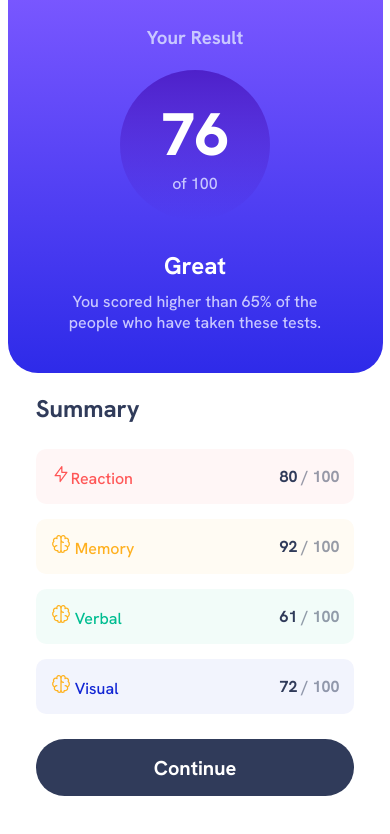
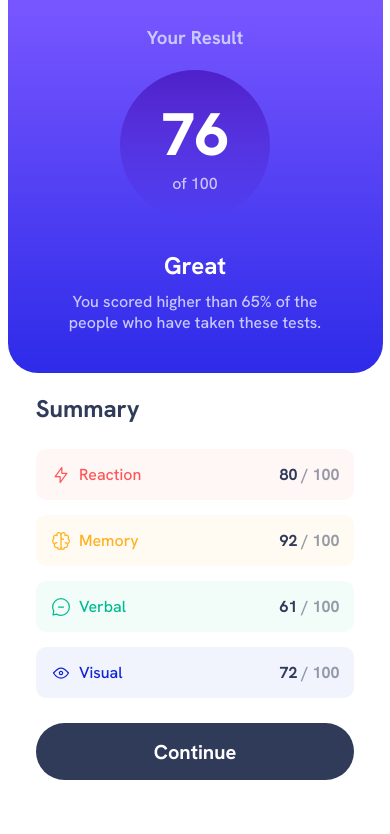
Before and after one commit to edu290386/Frontmentor-Results-Summary-Component-Main, a plain HTML site: page index.html in a window 390 px wide. Drawn offline with Linux system fonts and the light colour scheme.

Commit message:
mobile first ended

```diff
--- a/index.css
+++ b/index.css
@@ -87,6 +87,11 @@ h1{
     border-radius: 10px;
 }
 
+.flex{
+    display: flex;
+    align-items: center;
+}
+
 .detail div{
     color: hsla(224, 30%, 27%, 0.5);
     font-weight: bold;
@@ -116,8 +121,6 @@ h1{
     background-color: hsl(234, 85%, 45%, 0.05);
 }
 
-
-
 button{
     width: 100%;
     height: 57px;
--- a/index.html
+++ b/index.html
@@ -24,19 +24,19 @@
             <h2>Summary</h2>
             <div class="ability">
                 <div class="detail red">
-                    <p><img src="./assets/images/icon-reaction.svg" alt="">Reaction</p>
+                    <p class="flex"><img src="./assets/images/icon-reaction.svg" alt="">&nbsp; Reaction</p>
                     <div><b>80</b> / 100</div>
                 </div>
                 <div class="detail yellow">
-                    <p><img src="./assets/images/icon-memory.svg" alt=""> Memory</p>
+                    <p class="flex"><img src="./assets/images/icon-memory.svg" alt="">&nbsp; Memory</p>
                     <div><b>92</b> / 100</div>
                 </div>
                 <div class="detail green">
-                    <p><img src="./assets/images/icon-memory.svg" alt=""> Verbal</p>
+                    <p class="flex"><img src="./assets/images/icon-verbal.svg" alt="">&nbsp; Verbal</p>
                     <div><b>61</b> / 100</div>
                 </div>
                 <div class="detail blue">
-                    <p><img src="./assets/images/icon-memory.svg" alt=""> Visual</p>
+                    <p class="flex"><img src="./assets/images/icon-visual.svg" alt="">&nbsp; Visual</p>
                     <div><b>72</b> / 100</div>
                 </div>
             </div>
```
